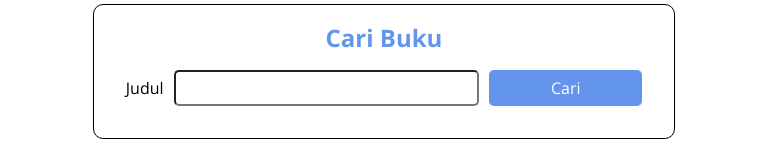
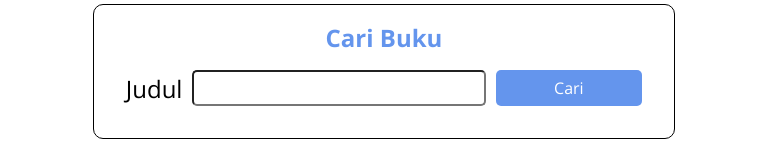
Before and after one commit to ALVIN2005-GIT/Website-Rak-Buku, a plain HTML site: page index.html in a window 768 px wide. Shown: the part 462-615 px from the top of the page. Drawn offline with nearby package versions, Linux system fonts and the light colour scheme.

Commit message:
Membuat menjadi Responsive

```diff
--- a/css/style.css
+++ b/css/style.css
@@ -112,6 +112,7 @@ main {
 .search_section > form > label {
   display: flex;
   align-items: center;
+  font-size: 1.5rem;
 }
 
 .search_section > form > input {
@@ -180,6 +181,9 @@ p {
 /* TABLET */
 
 @media (min-width: 535px) and (max-width: 1024px) {
+  .search_section #searchBook input {
+    min-width: 60%;
+  }
 }
 
 /* MOBILE PHONE */
```
